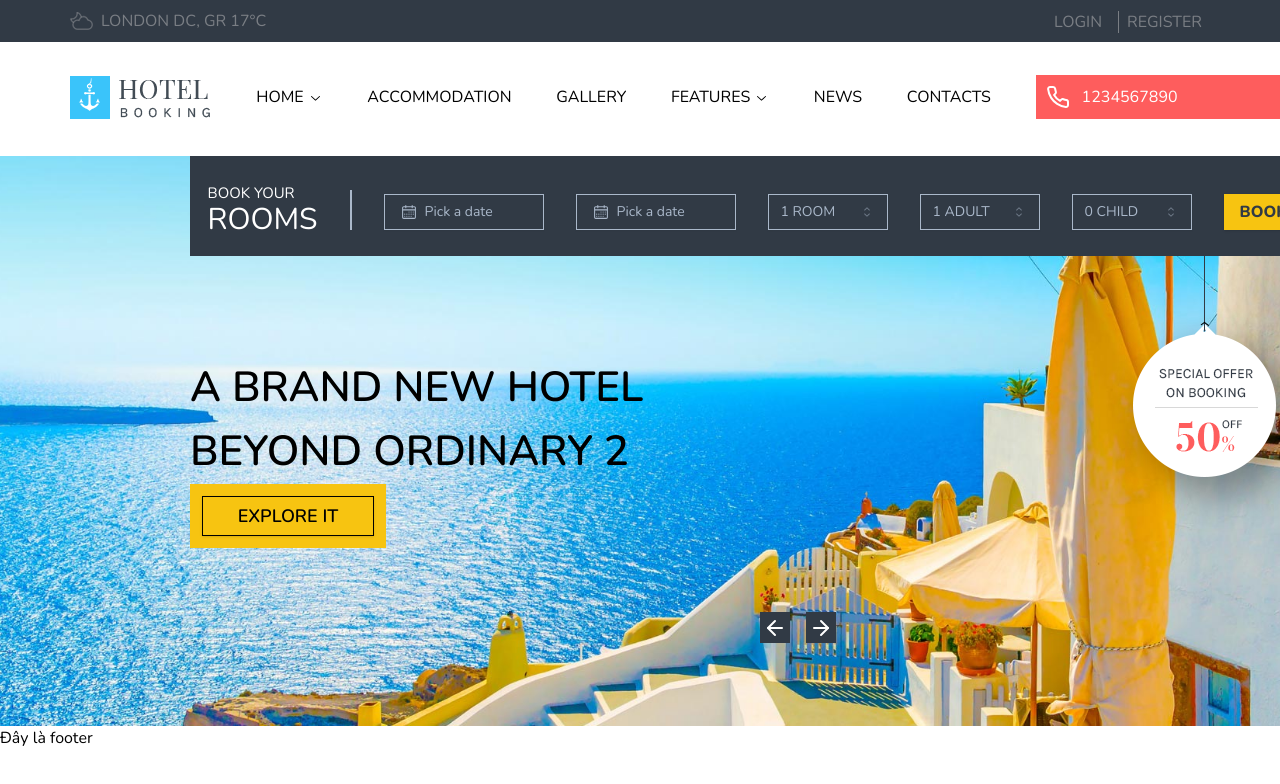
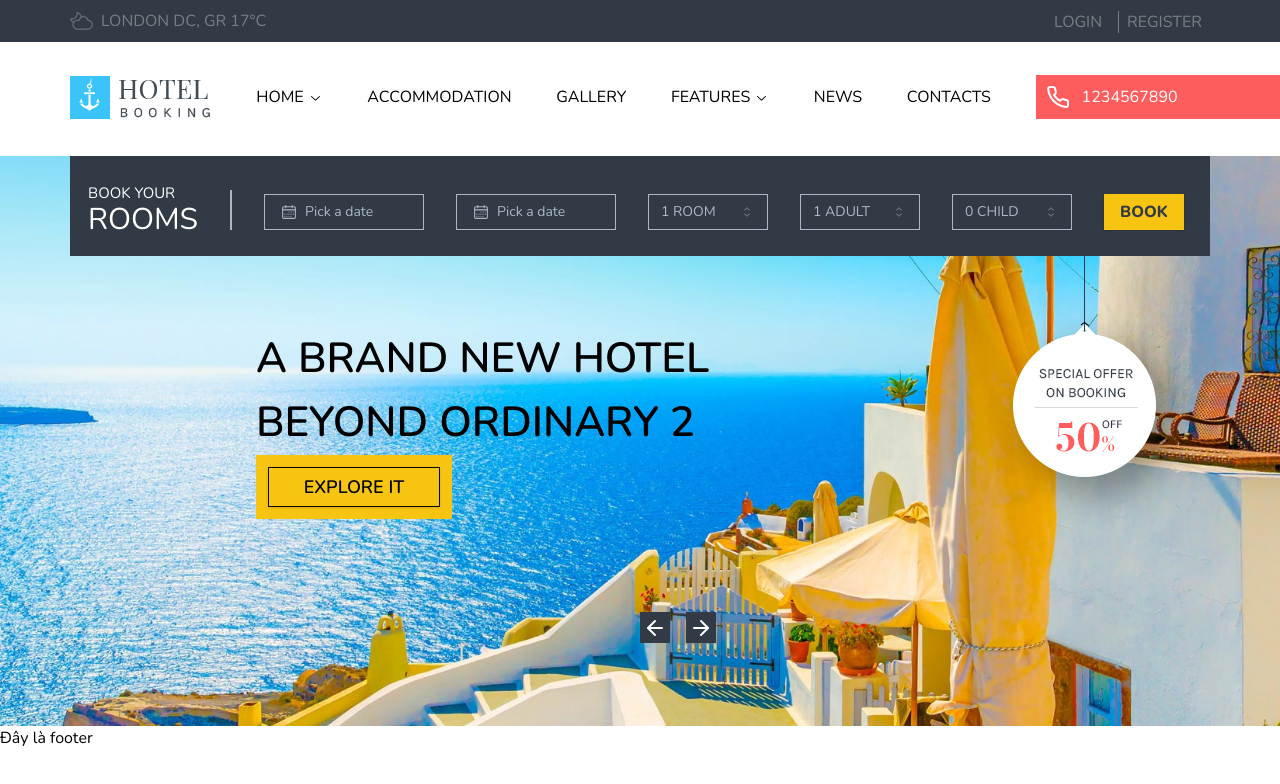
Before and after one commit to minhtuan11102003/DATT_FE, a Next.js app: page / in a window 1280 px wide. Shown: the top 784 px of the page. Built offline with nearby package versions, Linux system fonts and the light colour scheme.

Commit message:
done cấu trúc

```diff
--- a/src/app/page.tsx
+++ b/src/app/page.tsx
@@ -15,8 +15,8 @@ export default function Home() {
 
 
   return (
-    <div className="w-full">
-      <div className="sectionDate w-[1519px] h-[570px] relative mt-6">
+    <div className="w-full flex justify-center">
+      <div className="sectionDate w-full h-[570px] relative mt-6">
         <div className="w-full h-full flex justify-center ">
           <div className="w-[1140px] h-[100px] py-[26px] px-[10px] absolute text-[#aab8ca] bg-[#313a45] z-10">
             <div className="w-[1120px] h-full flex items-end gap-8 pl-2 ">
--- a/src/components/page/banner.tsx
+++ b/src/components/page/banner.tsx
@@ -3,7 +3,7 @@ import { Button } from "@/components/ui/button";
 import { upperCase } from "lodash";
 import { ArrowLeft, ArrowRight } from "lucide-react";
 import { useEffect, useState } from "react";
-import '../../app/css/banner.css';
+import '../../css/banner.css';
 
 
 export default function BannerComponent() {
@@ -48,7 +48,7 @@ export default function BannerComponent() {
             <div className="w-full h-full">
                 <img src={`${mangImg[dem].img}`} alt="Lỗi ảnh" className={`chuyenDong ${isChuyenDong ? 'animate-in' : 'animate-out'} w-full h-full object-cover`} />
             </div>
-            <div className="w-[800px] h-[150px] absolute top-[200px] left-[190px]">
+            <div className="w-[800px] h-[150px] absolute top-[30%] left-[20%]">
                 <p className=" w-[755px] h-[40px] text-[42px] font-semibold mb-6">{mangImg[dem].title.toUpperCase()}</p>
                 <p className=" w-[755px] h-[40px] text-[42px] font-semibold mb-6">{mangImg[dem].title2.toUpperCase()}</p>
                 <div className="w-[196px] p-3 bg-[#f7c411] ">
```
Also changed, not shown: src/css/banner.css (renamed from src/app/css/banner.css).
